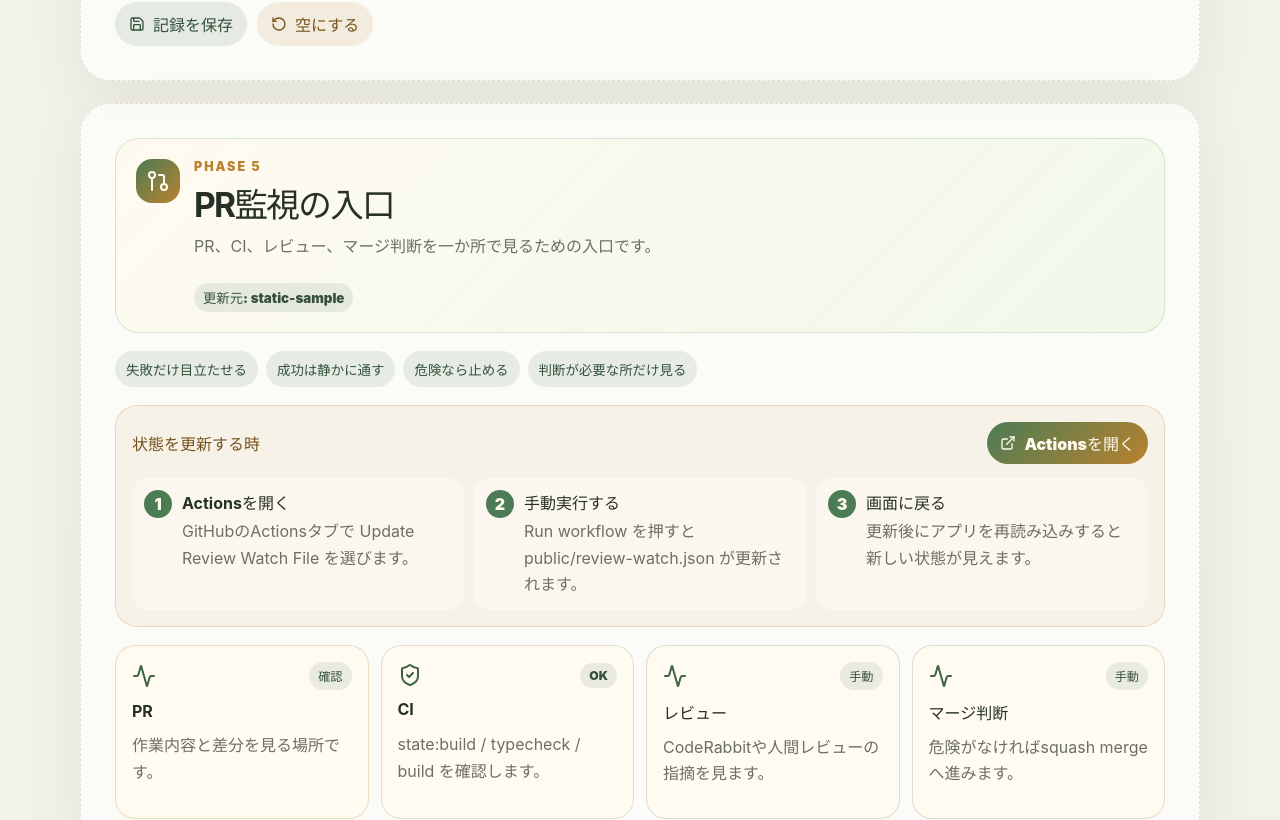
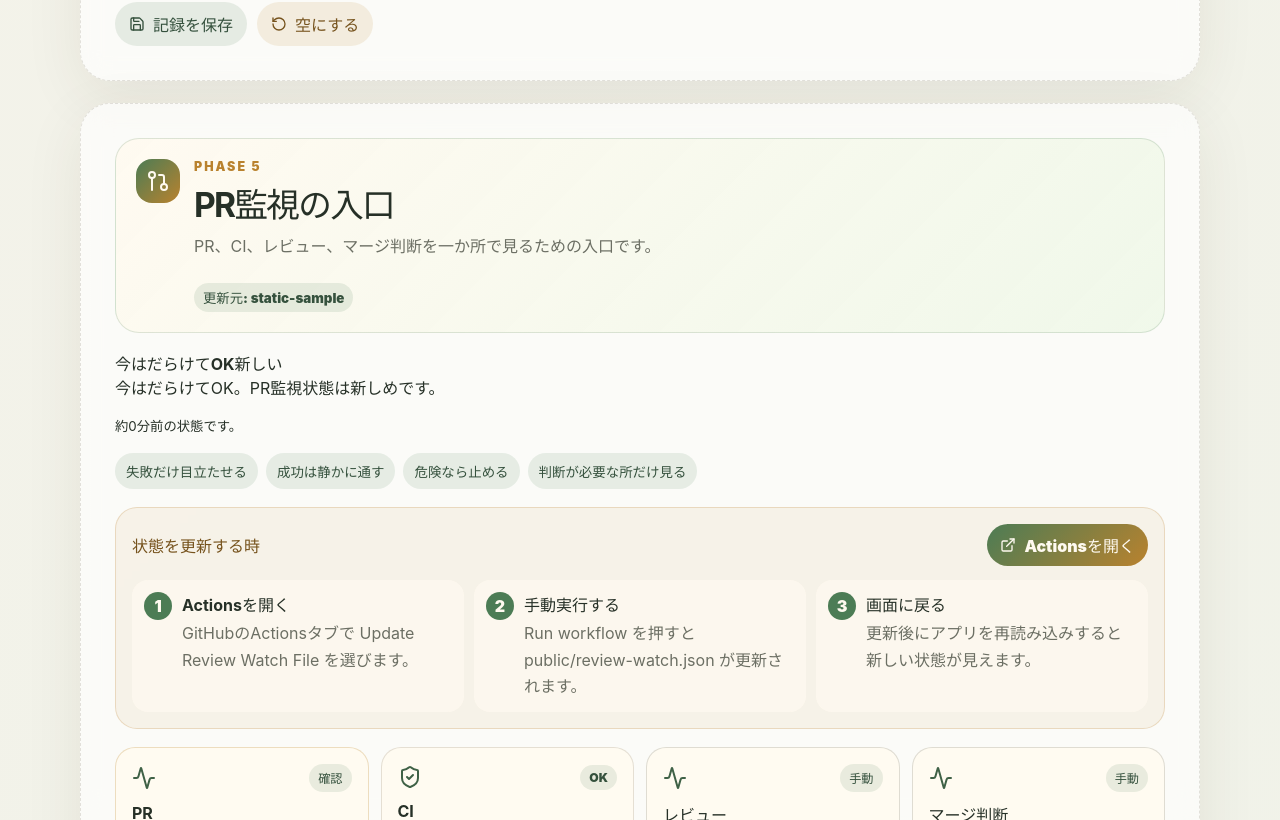
Before and after one commit to sunpotflower4460-cpu/darake-dev-app-AI, a React (Vite) app: page / in a window 1280 px wide. Shown: the part 11180-12000 px from the top of the page. Built offline with nearby package versions, Linux system fonts and the light colour scheme.

Commit message:
feat: show review watch freshness card

```diff
--- a/src/components/ReviewWatchPanel.tsx
+++ b/src/components/ReviewWatchPanel.tsx
@@ -2,7 +2,7 @@ import { useEffect, useState } from 'react';
 import { Activity, ExternalLink, GitPullRequest, ShieldCheck } from 'lucide-react';
 import { reviewUpdateSteps, reviewWatchPrinciples } from '../data/reviewWatch';
 import type { WatchItem } from '../data/reviewWatch';
-import { loadReviewWatchState } from '../services/reviewWatchService';
+import { loadReviewWatchState, type ReviewFreshness } from '../services/reviewWatchService';
 
 const statusLabel = {
   ok: 'OK',
@@ -16,6 +16,7 @@ const actionsUrl = 'https://github.com/sunpotflower4460-cpu/darake-dev-app-AI/ac
 export function ReviewWatchPanel() {
   const [items, setItems] = useState<WatchItem[]>([]);
   const [source, setSource] = useState('loading');
+  const [freshness, setFreshness] = useState<ReviewFreshness | null>(null);
 
   useEffect(() => {
     let active = true;
@@ -24,6 +25,7 @@ export function ReviewWatchPanel() {
       if (active) {
         setItems(state.items);
         setSource(state.source);
+        setFreshness(state.freshness);
       }
     });
 
@@ -43,6 +45,17 @@ export function ReviewWatchPanel() {
           <small>更新元: {source}</small>
         </div>
       </div>
+
+      {freshness && (
+        <div className={`reviewFreshnessBox reviewFreshness-${freshness.level}`}>
+          <div>
+            <strong>{freshness.shouldUpdate ? '更新すると安心' : '今はだらけてOK'}</strong>
+            <span>{freshness.label}</span>
+          </div>
+          <p>{freshness.message}</p>
+          {typeof freshness.minutesOld === 'number' && <small>約{freshness.minutesOld}分前の状態です。</small>}
+        </div>
+      )}
 
       <div className="reviewPrinciples">
         {reviewWatchPrinciples.map((item) => <span key={item}>{item}</span>)}
```
